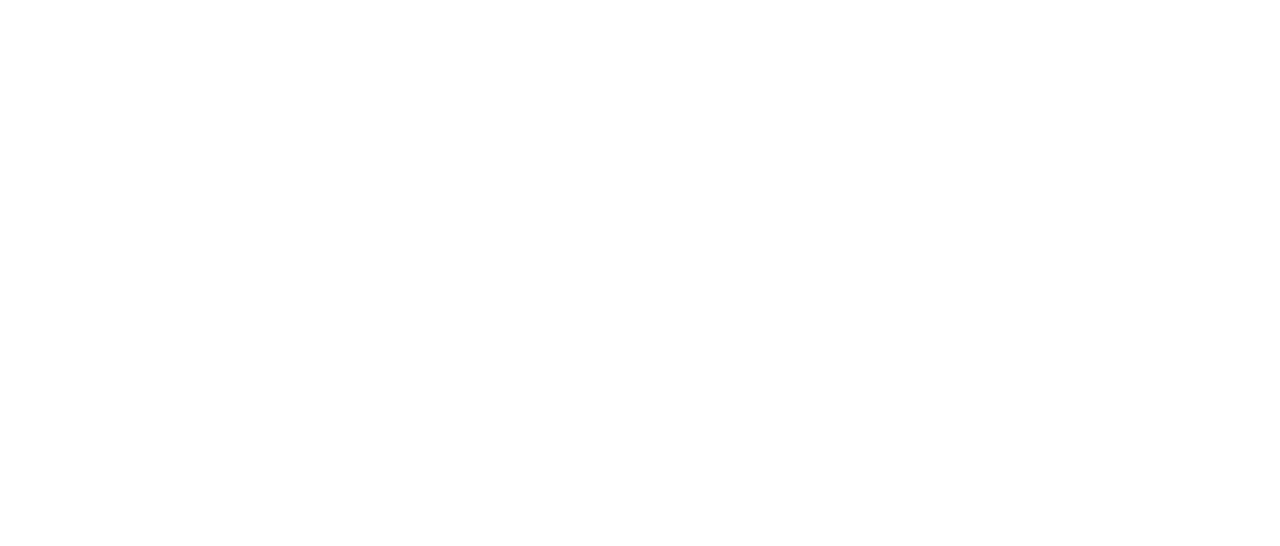
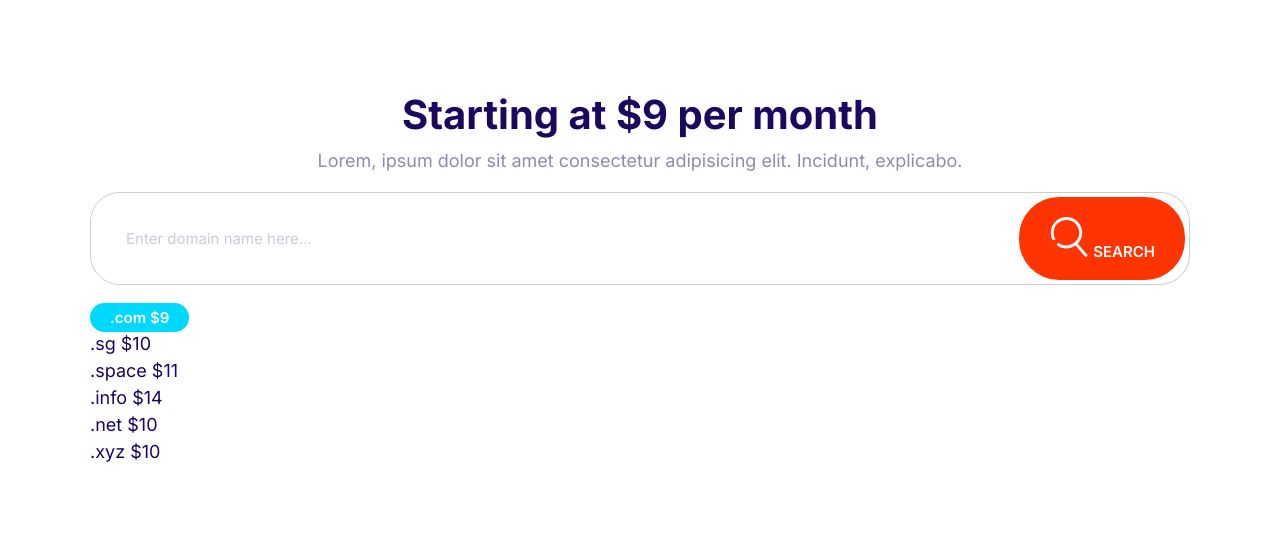
Before and after one commit to Virtud87/moshify, a plain HTML site: page index.html in a window 1280 px wide. Drawn offline with Linux system fonts and the light colour scheme.

Commit message:
domain block

```diff
--- a/index.html
+++ b/index.html
@@ -14,7 +14,36 @@
     <link rel="stylesheet" href="css/styles.css" />
   </head>
   <body>
-
+    <section class="block container block-domain">
+      <header class="block__header">
+        <h2>Starting at $9 per month</h2>
+        <p>
+          Lorem, ipsum dolor sit amet consectetur adipisicing elit. Incidunt,
+          explicabo.
+        </p>
+      </header>
+      <div class="input-group">
+        <input
+          type="text"
+          class="input"
+          placeholder="Enter domain name here..."
+        />
+        <button class="btn btn--accent">
+          <svg class="icon icon--white">
+            <use xlink:href="images/sprite.svg#search"></use>
+          </svg>
+          Search
+        </button>
+      </div>
+      <ul class="list block-domain__prices">
+        <li><span class="badge badge--secondary">.com $9</span></li>
+        <li>.sg $10</li>
+        <li>.space $11</li>
+        <li>.info $14</li>
+        <li>.net $10</li>
+        <li>.xyz $10</li>
+      </ul>
+    </section>
     <script src="js/main.js"></script>
   </body>
 </html>
```
